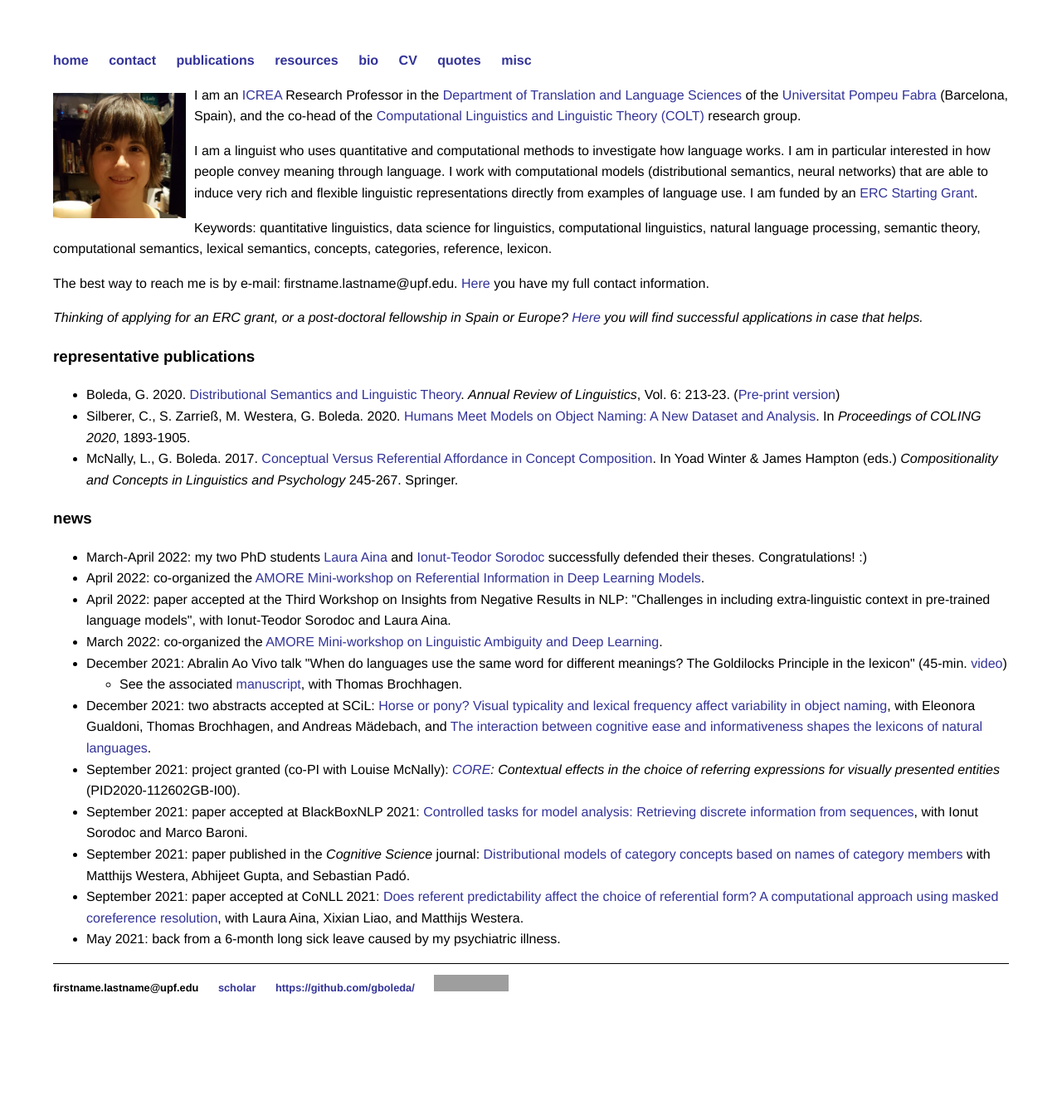
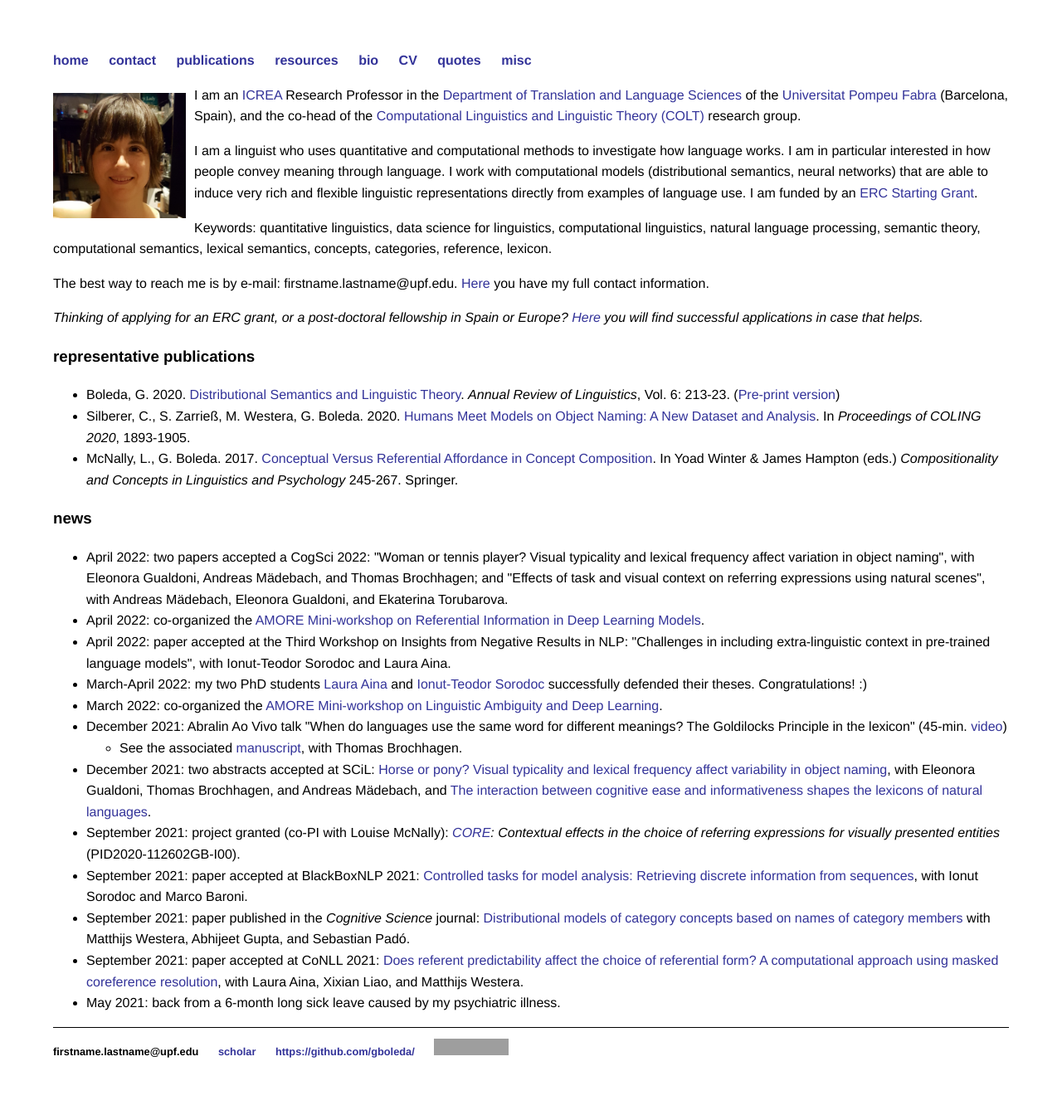
Before and after one commit to gboleda/gboleda.github.io, a Jekyll site: the page built from index.html, in a window 1280 px wide. Shown: the whole page at 83% size. Built offline with Jekyll 4.4.1, drawn with Linux system fonts in a browser that asks for light colours; before the commit the page ends 1261 px from its top, so only the background shows below that; grey boxes are pictures that could not be loaded.

Commit message:
updated news

```diff
--- a/index.html
+++ b/index.html
@@ -34,9 +34,10 @@ In Yoad Winter &amp; James Hampton (eds.) <i>Compositionality and Concepts in Li
 
 <h3>news</h3>
 <ul>
-  <li>March-April 2022: my two PhD students <a href="https://lauraina.github.io/">Laura Aina</a> and <a href="https://sorodoc.github.io/">Ionut-Teodor Sorodoc</a> successfully defended their theses. Congratulations! :)</li>
+  <li>April 2022: two papers accepted a CogSci 2022: "Woman or tennis player? Visual typicality and lexical frequency affect variation in object naming", with Eleonora Gualdoni, Andreas Mädebach, and Thomas Brochhagen; and "Effects of task and visual context on referring expressions using natural scenes", with Andreas Mädebach, Eleonora Gualdoni, and Ekaterina Torubarova.</li>
   <li>April 2022: co-organized the <a href="https://www.upf.edu/web/amore/home/-/asset_publisher/zT3lPdngMqBo/content/id/256963087/maximized">AMORE Mini-workshop on Referential Information in Deep Learning Models</a>.</li>
   <li>April 2022: paper accepted at the Third Workshop on Insights from Negative Results in NLP: "Challenges in including extra-linguistic context in pre-trained language models", with Ionut-Teodor Sorodoc and Laura Aina.</li>
+  <li>March-April 2022: my two PhD students <a href="https://lauraina.github.io/">Laura Aina</a> and <a href="https://sorodoc.github.io/">Ionut-Teodor Sorodoc</a> successfully defended their theses. Congratulations! :)</li>
   <li>March 2022: co-organized the <a href="https://www.upf.edu/web/amore/home/-/asset_publisher/zT3lPdngMqBo/content/id/256535069/maximized">AMORE Mini-workshop on Linguistic Ambiguity and Deep Learning</a>.</li>
   <li>December 2021: Abralin Ao Vivo talk "When do languages use the same word for different meanings? The Goldilocks Principle in the lexicon" (45-min. <a href="https://www.youtube.com/watch?v=6XP5pGv4RG8">video</a>)
     <ul>
```
